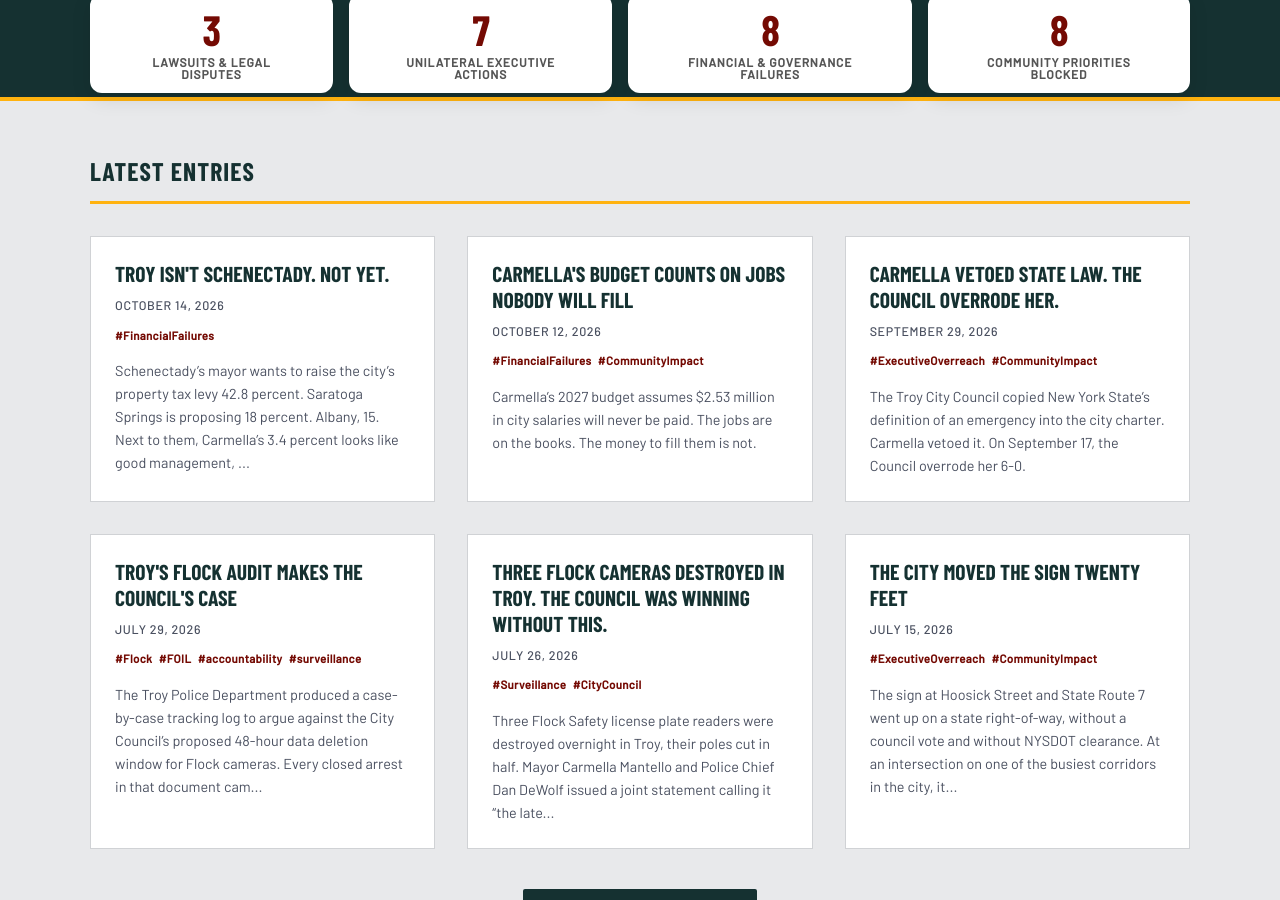
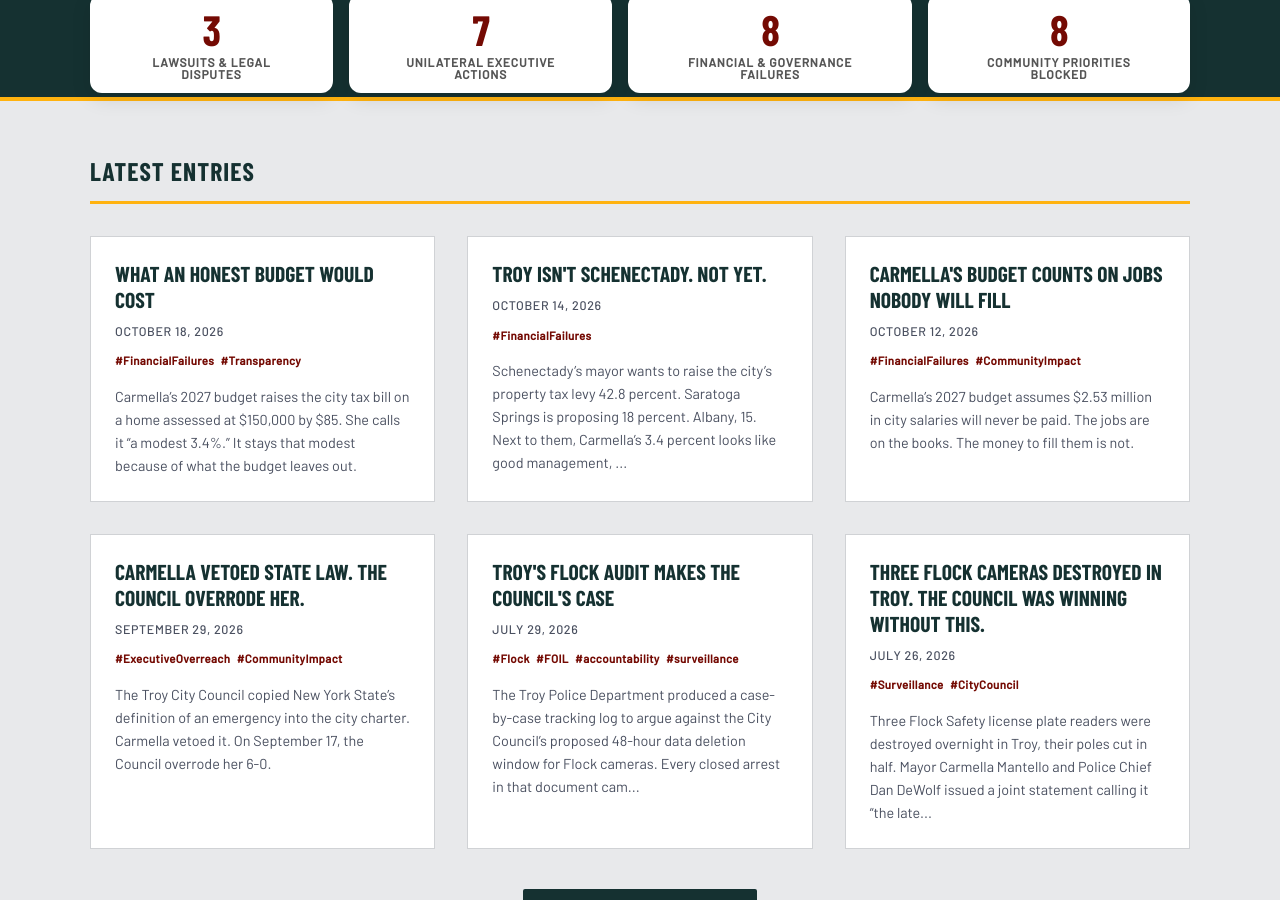
Before and after one commit to MdevitSEC/the-mantello-record, a Jekyll site: the page built from index.html, in a window 1280 px wide and 900 px high, scrolled down 404 px. Built offline with Jekyll 4.4.1, drawn with Linux system fonts in a browser that asks for light colours; some web fonts are replaced; part of the change alters nothing that is shown.

Commit message:
Add What an Honest Budget Would Cost post and record entry
Co-Authored-By: Claude Opus 5.5 <noreply@anthropic.com>

```diff
--- /dev/null
+++ b/_posts/2026-10-18-what-an-honest-budget-would-cost.md
@@ -0,0 +1,91 @@
+---
+layout: post
+title: "What an Honest Budget Would Cost"
+date: 2026-10-18
+categories: ["Financial Failures", "Transparency"]
+---
+
+
+Carmella's 2027 budget raises the city tax bill on a home assessed at $150,000 by $85. She calls it "a modest 3.4%." It stays that modest because of what the budget leaves out.
+
+Every year, Troy pays for overtime, comp-time buyouts, lawsuits, injured workers, retiree health care, and snow removal. This budget sets aside about $2.1 million less for them than they cost in 2025. It also assumes about 40 city jobs will sit empty all year and counts their unpaid salaries, $2.53 million, as savings.
+
+Paying the known costs honestly would add about 7% to the property tax levy, on top of this year's increase.
+
+Carmella is making the choice to keep vital city jobs vacant in order to maintain the appearance of a balanced budget.
+
+---
+
+## The Rate She Proposed
+
+That $150,000 home would sell for about $298,000. Here is what its city tax bill has done under Carmella:
+
+| Budget          | Tax rate increase | City tax on a home assessed at $150,000 |
+| --------------- | ----------------: | --------------------------------------: |
+| 2025            |             1.89% |                                  $2,432 |
+| 2026            |             1.95% |                                  $2,480 |
+| 2027 (proposed) |             3.42% |                                  $2,565 |
+
+Last year's 1.95% wasn't the full cost either. Carmella covered $2 million of the city's debt payment from savings to maintain the minimal tax increase. The 2027 budget puts most of that bill back on the levy, which is part of why this year's increase is larger.
+
+Her message says the budget "stays under the state tax-cap." The cap limits the levy, the total the city collects. The levy rises 2.8%. The rate, which sets your bill, rises 3.42%, because Troy's taxable property shrank $10.4 million while tax-exempt property grew $22 million.
+
+---
+
+## How Troy Compares
+
+Her message also says Troy's rate "remains significantly below those of our surrounding communities."
+
+It doesn't. Raw tax rates can't be compared from city to city, because every city assesses property differently. Troy's assessments were last at full market value in 2018. City Assessor Sharon Martin told the Council on October 15 that they now sit at 50.3% of what property would sell for. Albany assesses at 96%. Saratoga Springs, 40.5%.
+
+The State Comptroller converts every city's rate to full market value so they can be compared:
+
+| City             | City tax per $1,000 of market value | Taxable property per resident | City property tax per resident |
+| ---------------- | ----------------------------------: | ----------------------------: | -----------------------------: |
+| **Troy**         |                           **$9.76** |                   **$60,844** |                       **$594** |
+| Albany           |                               $8.49 |                       $78,380 |                           $665 |
+| Schenectady      |                               $8.22 |                       $61,685 |                           $507 |
+| Saratoga Springs |                               $2.89 |                      $301,802 |                           $871 |
+
+Troy's rate is higher. Troy doesn't take more. Split each city's property tax across its residents: Troy raises $594 a person. Albany raises $665. Saratoga Springs, $871.
+
+The rate is high because the base is thin. Troy has $61,000 in taxable property per resident. Saratoga Springs has $302,000. Nearly half of Troy's property pays no tax at all: the colleges, the hospitals, the churches, the government buildings.
+
+Among 18 New York cities we compared, Troy has the fifth-least taxable property per resident. It also has no fiscal stress designation from the State Comptroller. Albany is rated in significant stress. Schenectady is rated susceptible.
+
+Troy raises little from a thin base. That is exactly why its budget can't afford to hide costs. A city with Saratoga's base can absorb a $2 million surprise. Troy can't.
+
+---
+
+## The Cushion
+
+**The contingency fund is "healthy."** Contingency is the city's cushion for the unexpected: a hard winter, a lawsuit, a revenue shortfall. Carmella proposes $500,000, half of what the city carried in 2024. In August, the city drew $1 million from its savings to cover General Fund spending.
+
+**"Increase of our city's budget surplus to $1.2 million."** On May 7, the City Comptroller presented the 2025 year-end results: a General Fund surplus of $453,000. The report the city filed with the State Comptroller shows $752,068. The two figures don't match each other. Neither is $1.2 million, and the budget book doesn't say where $1.2 million comes from.
+
+Carmella repeated both claims at the Council's first budget hearing on October 15: a $1.2 million surplus and a contingency fund that is "very healthy." Then the City Auditor, the Council's own staff, asked the Administration to confirm the city's reserves on the record. Deputy Mayor Seamus Donnelly called it "a political charade." Officials said they had not come prepared for questions about the city's annual financial report.
+
+The same night, Donnelly explained why December's raises for non-union staff weren't in the 2026 budget: "We don't budget for those increases until they become, you know, bargained or real."
+
+The overtime is real. So are the lawsuits and the workers' compensation claims. Troy pays them every year. They aren't in this budget either.
+
+The Administration's presentation called the budget "a living document." A thin cushion, a surplus figure nobody can find, and $2.1 million in costs left out. When the overtime comes due, it comes out of savings.
+
+---
+
+## What to Ask
+
+1. What would the 2027 budget cost with overtime, claims, and workers' compensation budgeted at what they actually cost?
+2. Where does the $1.2 million surplus figure come from?
+3. Show the written tax cap calculation and explain why taxable property fell $10.4 million.
+4. Which properties came off the tax rolls this year?
+
+Trojans can weigh what a city costs. They need to see the real number to do it.
+
+---
+
+**Partisan angle:** Carmella calls 3.4% modest, and it is, because the real costs aren't in it. Troy already raises less per resident than Albany or Saratoga Springs. We can have an honest conversation about what a good city costs. It starts with an honest budget.
+
+---
+
+*Sources: [City of Troy, 2027 Proposed Budget](https://www.troyny.gov/DocumentCenter/View/3789) (Mayor's message, pp. 1, 3; tax rate and levy, p. 11; contingency, p. 89; Debt Service Fund, p. 255); [City of Troy, 2024 to 2026 Adopted Budgets](https://www.troyny.gov/1494/Budgets) (tax rate pages: 2024, p. 7; 2025, p. 9; 2026, p. 14; contingency: 2024, p. 83); Troy City Council Finance Meeting, May 7, 2026 (2025 Annual Financial Report); Troy City Council Finance Meeting, August 20, 2026 (Ordinance 36, $1 million from unassigned fund balance); Troy City Council Finance Committee budget hearing, [October 15, 2026](https://www.youtube.com/watch?v=K7vr24h6Nac) (Mayor's remarks, City Auditor exchange, City Assessor on the equalization rate); City of Troy 2025 Annual Financial Report filed with the NYS Comptroller; NYS Comptroller, [2026 Local Government Tax Data](https://www.osc.ny.gov/files/local-government/data/excel/2026-local-governments.xlsx) and [Fiscal Stress Monitoring System, 2025](https://www.osc.ny.gov/files/local-government/fiscal-monitoring/2025/excel/2025-munis-summary.xlsx); NYS Department of Taxation and Finance, [Equalization Rates](https://data.ny.gov/d/e6pv-77bh); U.S. Census Bureau, [QuickFacts](https://www.census.gov/quickfacts/fact/table/troycitynewyork,albanycitynewyork,schenectadycitynewyork,saratogaspringscitynewyork/POP010220) (2020 Census population)*
--- a/the-record.md
+++ b/the-record.md
@@ -11,6 +11,12 @@ Mayor Carmella Mantello (R) has served as Troy's mayor since January 2024. She p
 ---
 
 ## 2026
+
+### [October 18, 2026 — What an Honest Budget Would Cost](/2026/10/18/what-an-honest-budget-would-cost/)
+
+Carmella's 2027 budget raises the city tax bill on a home assessed at $150,000 by $85, a 3.42% rate increase she calls modest. It stays modest because it sets aside about $2.1 million less than overtime, lawsuits, workers' compensation, and other known costs ran in 2025, and counts $2.53 million in empty jobs as savings. Paying the known costs would add about 7% to the levy. Her message says Troy's rate is below its neighbors'; on the State Comptroller's market-value comparison it is higher. The surplus she cites, $1.2 million, matches neither of the city's own figures. At the October 15 hearing, Deputy Mayor Seamus Donnelly called the City Auditor's questions about reserves "a political charade."
+
+---
 
 ### [October 14, 2026 — Troy Isn't Schenectady. Not Yet.](/2026/10/14/troy-isnt-schenectady-yet/)
 
```
